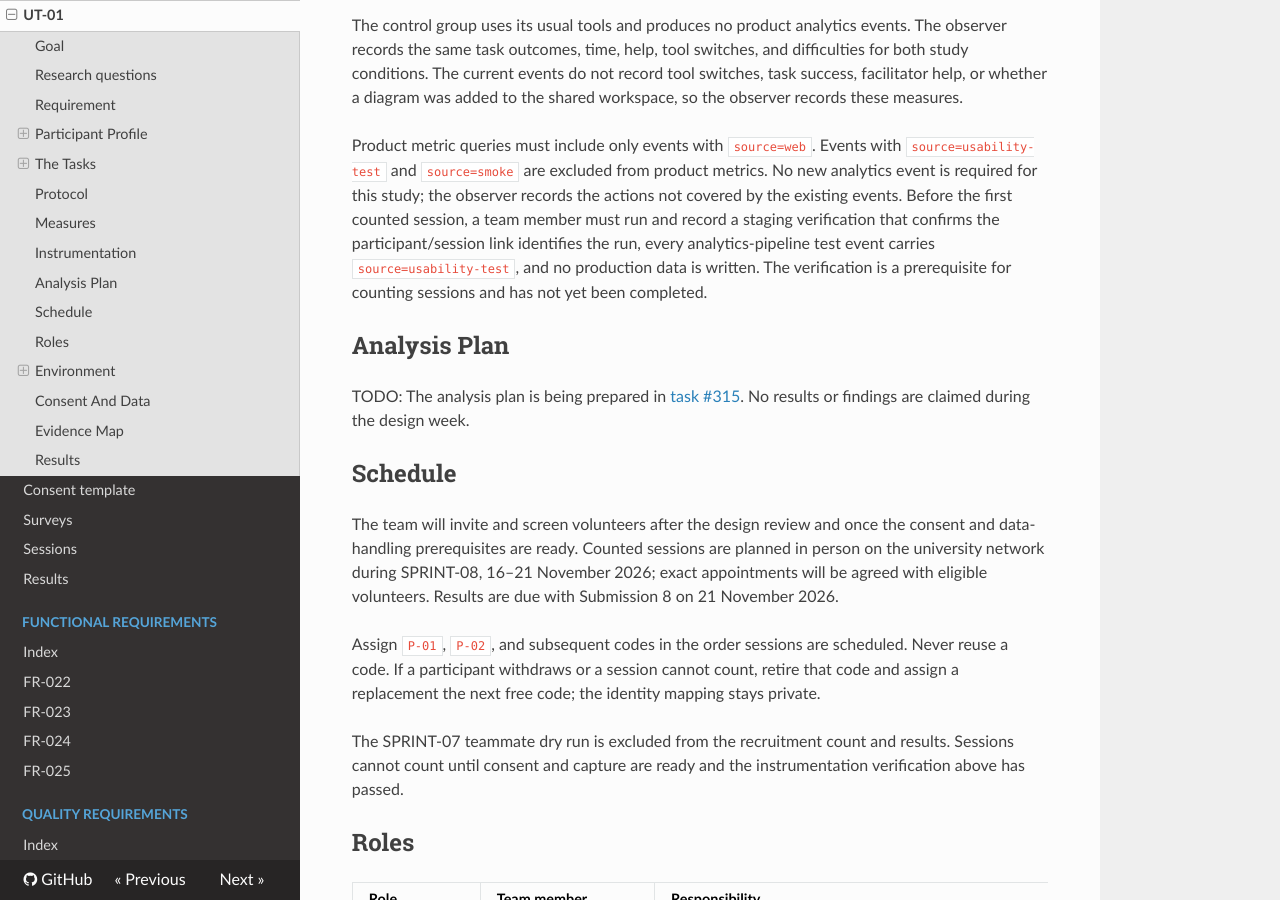
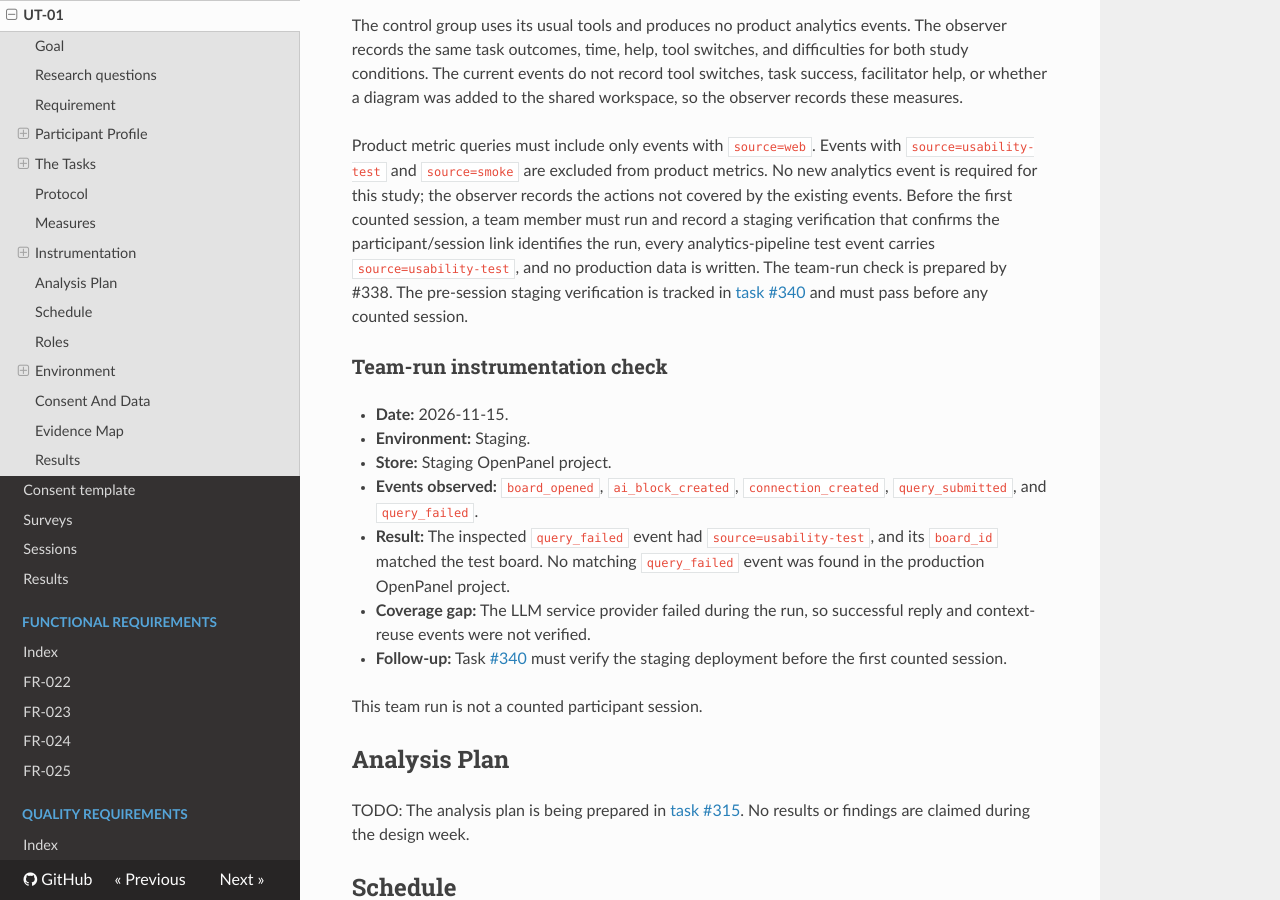
Before and after one commit to WellMadeTeam/workspace-ai-03, an MkDocs documentation site: the page built from docs/usability-tests/ut-01/README.md, in a window 1280 px wide and 900 px high, scrolled down 3906 px. Built offline with MkDocs 1.6.1, drawn with Linux system fonts in a browser that asks for light colours; nearby versions of some CDN libraries.

Commit message:
docs(usability): record UT-01 instrumentation check

```diff
--- a/docs/usability-tests/ut-01/README.md
+++ b/docs/usability-tests/ut-01/README.md
@@ -136,7 +136,19 @@ Product metric queries must include only events with `source=web`.
 Events with `source=usability-test` and `source=smoke` are excluded from product metrics.
 No new analytics event is required for this study; the observer records the actions not covered by the existing events.
 Before the first counted session, a team member must run and record a staging verification that confirms the participant/session link identifies the run, every analytics-pipeline test event carries `source=usability-test`, and no production data is written.
-The verification is a prerequisite for counting sessions and has not yet been completed.
+The team-run check is prepared by #338. The pre-session staging verification is tracked in [task #340](https://github.com/WellMadeTeam/workspace-ai-03/issues/340) and must pass before any counted session.
+
+### Team-run instrumentation check
+
+- **Date:** 2026-11-15.
+- **Environment:** Staging.
+- **Store:** Staging OpenPanel project.
+- **Events observed:** `board_opened`, `ai_block_created`, `connection_created`, `query_submitted`, and `query_failed`.
+- **Result:** The inspected `query_failed` event had `source=usability-test`, and its `board_id` matched the test board. No matching `query_failed` event was found in the production OpenPanel project.
+- **Coverage gap:** The LLM service provider failed during the run, so successful reply and context-reuse events were not verified.
+- **Follow-up:** Task [#340](https://github.com/WellMadeTeam/workspace-ai-03/issues/340) must verify the staging deployment before the first counted session.
+
+This team run is not a counted participant session.
 
 ## Analysis Plan
 
```
